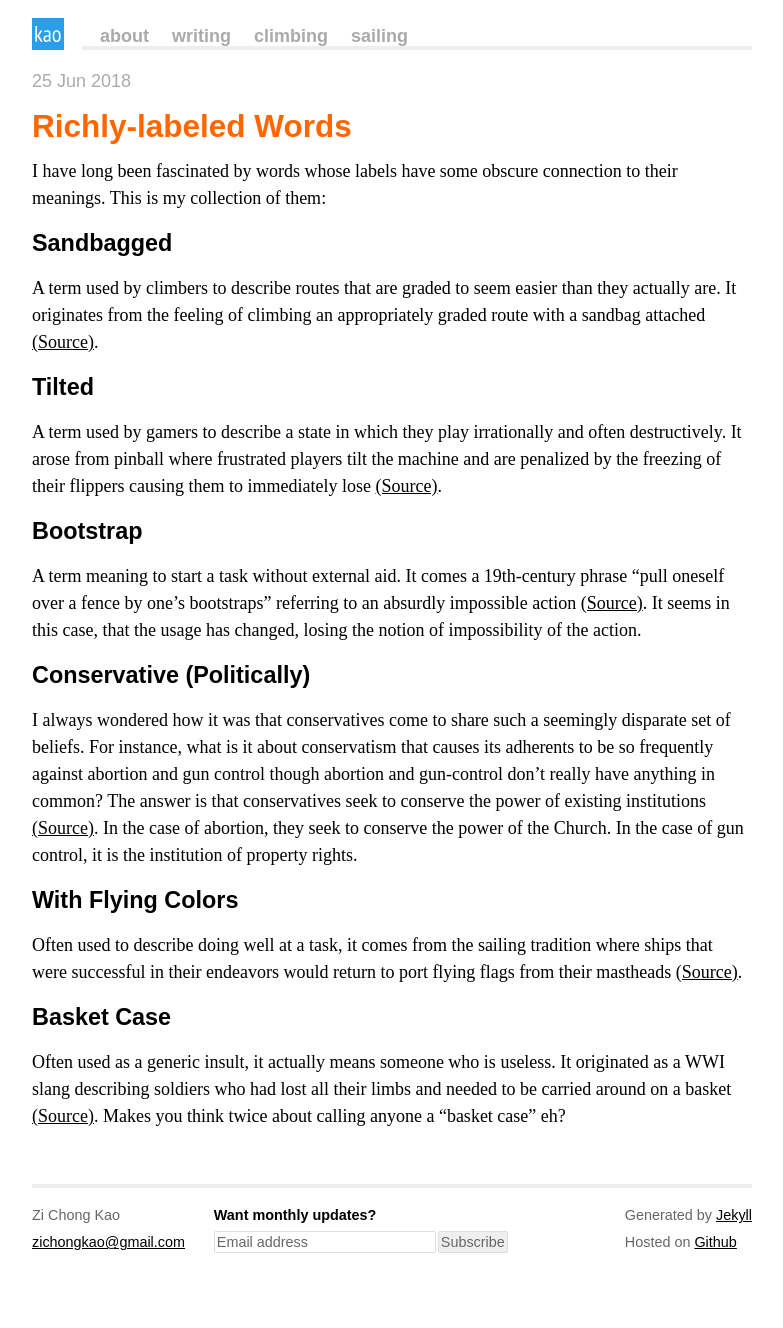
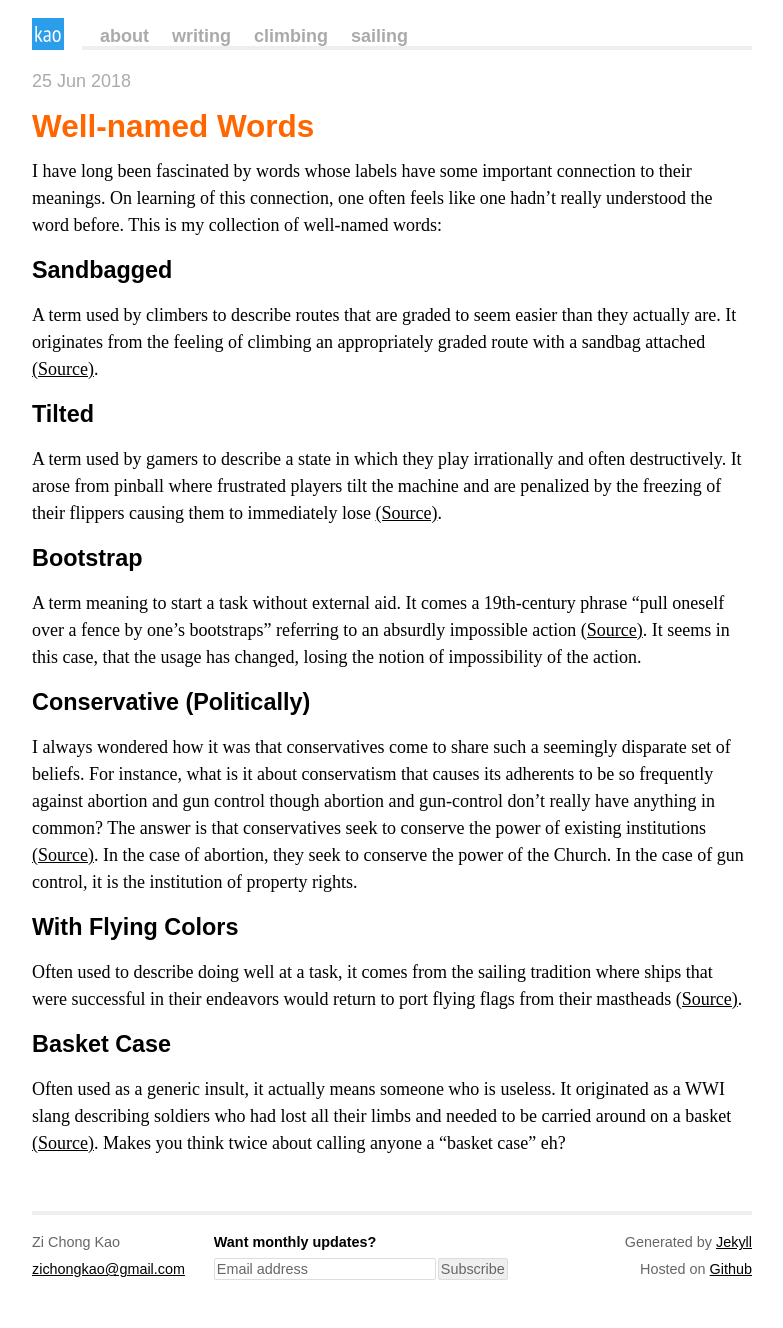
Before and after one commit to zichongkao/zichongkao.github.io, a Jekyll site: the page built from _posts/2018-06-25-Well-named-Words.md, in a window 1280 px wide. Shown: the whole page, without its empty margins (248-1031 px from the left). Built offline with Jekyll 4.4.1, drawn with Linux system fonts in a browser that asks for light colours; comment, search, counter and statistics services are not loaded; before the commit the page ends 1301 px from its top, so only the background shows below that.

Commit message:
Backdate unimportant post; small tweaks

```diff
--- a/_posts/2018-06-25-Richly-labeled-Words.md
+++ b/_posts/2018-06-25-Well-named-Words.md
@@ -1,11 +1,11 @@
 ---
 layout: post
 date: 2018-06-25
-title: "Richly-labeled Words"
+title: "Well-named Words"
 tags: list
 ---
 
-I have long been fascinated by words whose labels have some obscure connection to their meanings. This is my collection of them:
+I have long been fascinated by words whose labels have some important connection to their meanings. On learning of this connection, one often feels like one hadn't really understood the word before. This is my collection of well-named words:
 
 Sandbagged
 ----------
--- a/css/main.scss
+++ b/css/main.scss
@@ -209,6 +209,7 @@ div.resource  h2{
   .contact-right {
     float: right;
     margin-left: 2em;
+    text-align: right;
   }
 
   #mc_embed_signup {
```
Also changed, not shown: _posts/2018-08-26-Papers-For-A-Second-Pass-At-Statistics.md (added, +12 -0 lines), _posts/2018-09-25-The-Second-Hardest-Thing-About-Discussing-Abortion.md (+1 -1 lines), 2 other files.
